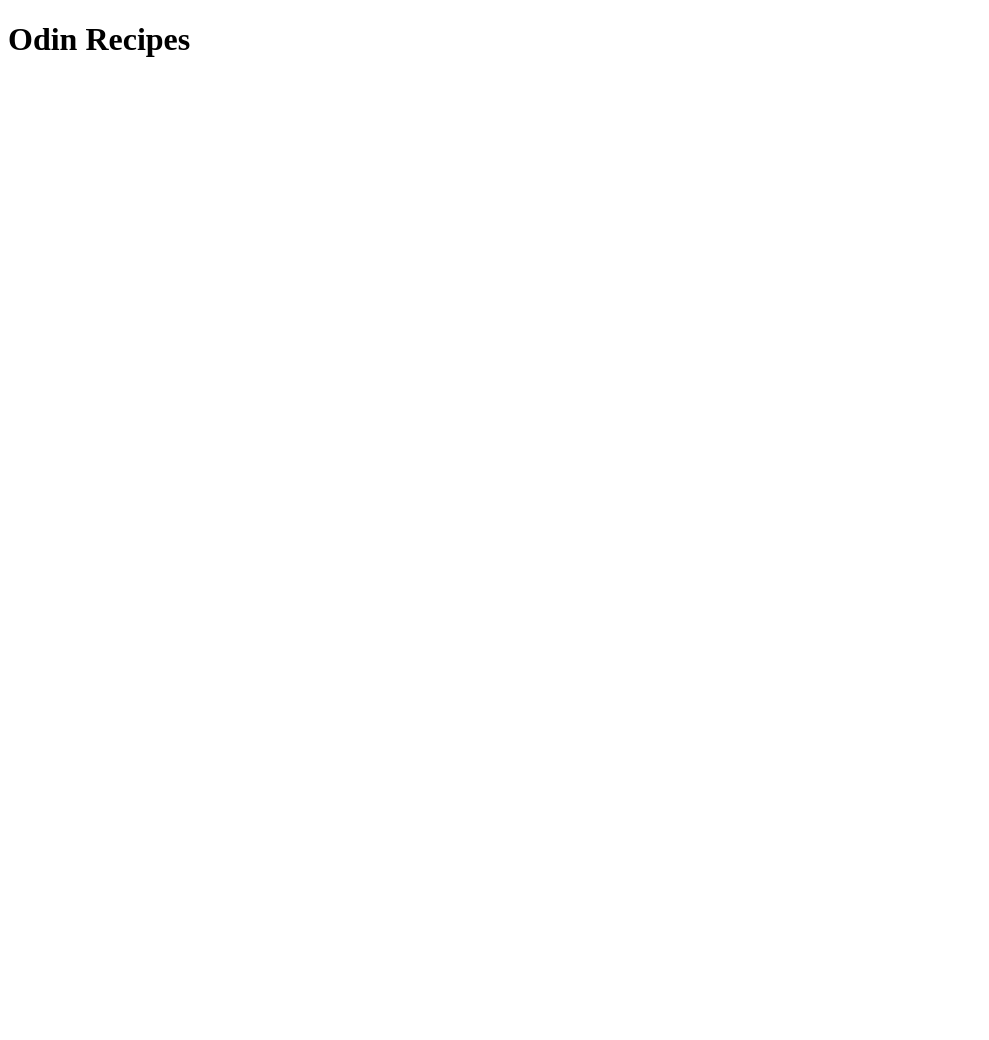
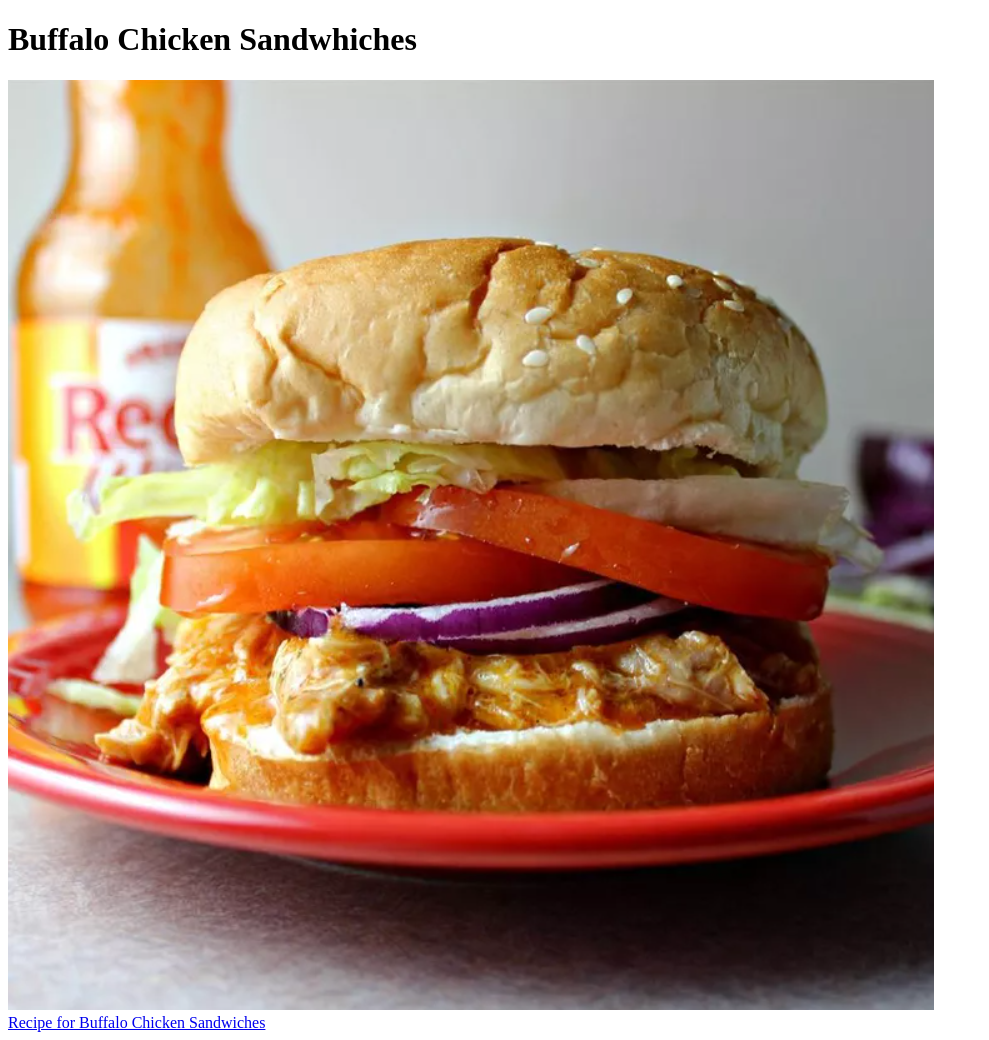
Before and after one commit to Justin4728/Odin-Project, a plain HTML site: page index.html in a window 1280 px wide. Shown: the whole page, without its empty margins (0-989 px from the left). Before the commit the page ends 800 px from the top, so only its background shows below. Drawn offline with Linux system fonts and the light colour scheme.

Commit message:
Moved to index tab

```diff
--- a/index.html
+++ b/index.html
@@ -4,11 +4,15 @@
     <meta charset="UTF-8">
     <meta http-equiv="X-UA-Compatible" content="IE=edge">
     <meta name="viewport" content="width=device-width, initial-scale=1.0">
-    <title>Odin Recipes</title>
+    <title>Buffalo Chicken Sandwiches</title>
 </head>
 <body>
     <div class="content">
-        <h1>Odin Recipes</h1>
+        <h1>Buffalo Chicken Sandwhiches</h1>
+        <div class="section">
+            <img src="./odin-recipes/Images/chickensandwich.png" alt="Pic of buffalo chicken sandwich">
+        </div>
+        <a href="recipes/chickensandwich.html">Recipe for Buffalo Chicken Sandwiches</a>
     </div>
 </body>
 </html>
```
